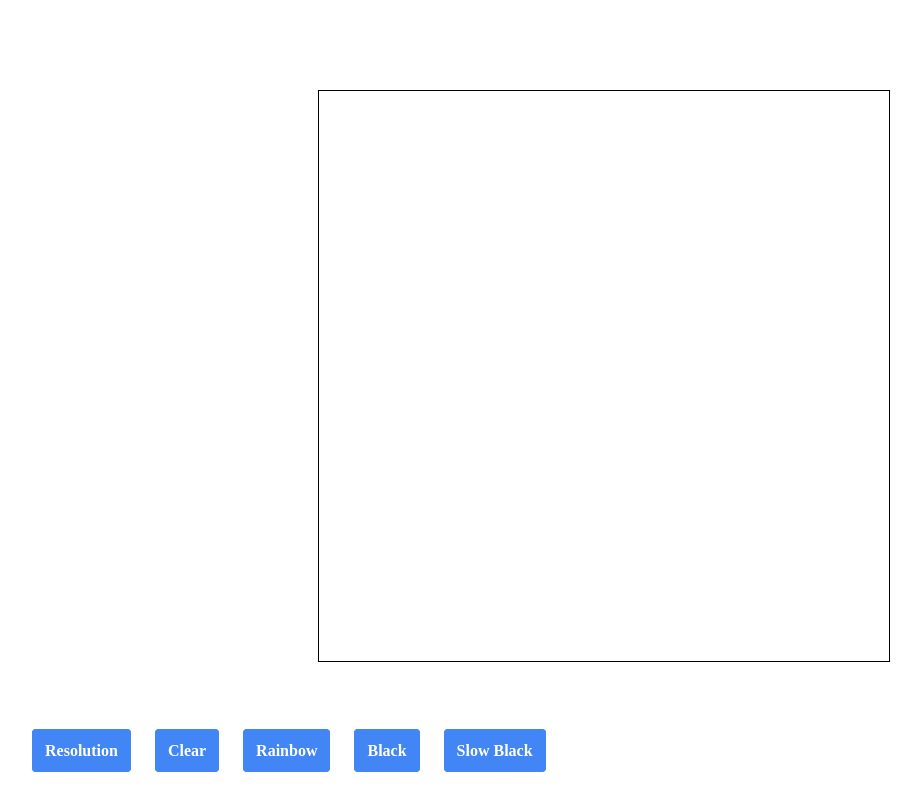
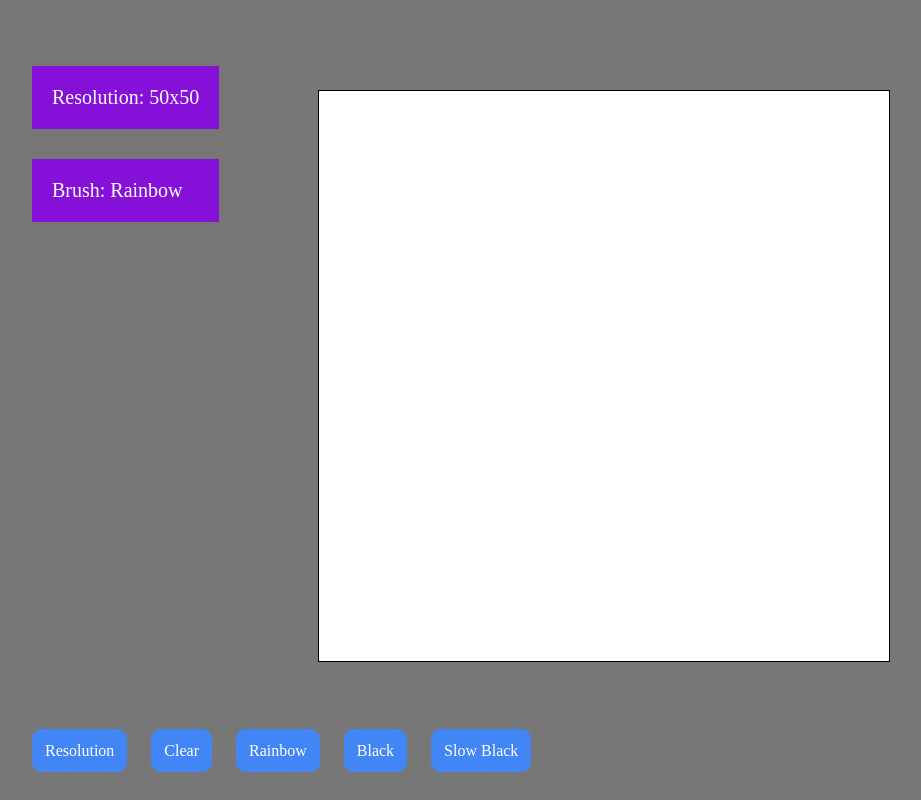
Before and after one commit to Shaamyl/etch-a-sketch, a plain HTML site: page index.html in a window 1280 px wide. Both pictures are taken after a click on the element "Rainbow". Shown: the whole page, without its empty margins (36-957 px from the left). Drawn offline with Linux system fonts and the light colour scheme.

Commit message:
Added styling and Status Bar

```diff
--- a/index.html
+++ b/index.html
@@ -6,6 +6,10 @@
 		<link href="styles/style.css" rel="stylesheet">
 	</head>
 	<body>
+		<ul class="statusBar">
+		<div class="resolution">Resolution: 50x50</div>
+		<div class="brush">Brush: Black</div>
+		</ul>
 		<ul class="navBar">
 			<div class="chooseNumberButton">Resolution</div>
 			<div class="clearButton">Clear</div>
--- a/scripts/main.js
+++ b/scripts/main.js
@@ -1,6 +1,7 @@
 let gridContainer = document.querySelector('.gridContainer');
-let totalBoxes = 100; //default total boxes
-
+let totalBoxes = 2500; //default total boxes
+let resolutionStatus = document.querySelector('.resolution');
+let brush = document.querySelector('.brush');
 
 gridContainer.setAttribute("style", createGridRule(totalBoxes)); //adding rule to make grid container's columns equal to totalBoxes**(1/2)
 
@@ -23,6 +24,7 @@ chooseNumberButton.addEventListener('click', function listen(e) {
 	totalBoxes = newTotalBoxes**2;
 	createGrid(totalBoxes);	//creating grid with new dimensions
 	gridContainer.setAttribute("style", createGridRule(totalBoxes));
+	resolutionStatus.textContent = "Resolution: " + totalBoxes**(1/2) + "x" + totalBoxes**(1/2);
 
 });
 
@@ -41,6 +43,7 @@ clearButton.addEventListener('click', (e1) => {
 let rainbowButton = document.querySelector('.rainbowButton');
 
 rainbowButton.addEventListener('click', (e1) => {
+	brush.textContent="Brush: Rainbow";
 	let divs = document.querySelectorAll('.gridContainer>div');
 	divs.forEach((div) => {
 		div.removeEventListener('mouseenter', rainbowButtonListener); //remove any previous listeners attached to div
@@ -62,6 +65,7 @@ function rainbowButtonListener(e){ //listener attached to each div when rainbowB
 let blackButton = document.querySelector('.blackButton');
 
 blackButton.addEventListener('click', (e1) => {
+	brush.textContent="Brush: Black";
 	let divs = document.querySelectorAll('.gridContainer>div');
 	divs.forEach((div) => {
 		div.removeEventListener('mouseenter', rainbowButtonListener);
@@ -79,6 +83,7 @@ function blackButtonListener(e){
 let slowButton = document.querySelector('.slowButton');
 
 slowButton.addEventListener('click', (e1) => {
+	brush.textContent="Brush: Slow Black";
 	let divs = document.querySelectorAll('.gridContainer>div');
 	divs.forEach((div) => {
 		div.removeEventListener('mouseenter', rainbowButtonListener);
@@ -90,6 +95,7 @@ slowButton.addEventListener('click', (e1) => {
 });
 
 function slowButtonListener(e){
+
 			let currentColor = window.getComputedStyle(e.target ,null).getPropertyValue('background-color');
 			if(currentColor === "rgba(0, 0, 0, 0)"){
 				e.target.style.backgroundColor = "rgba(0,0,0,0.1)";
--- a/styles/style.css
+++ b/styles/style.css
@@ -1,4 +1,9 @@
+body{
+	background-color:#777;
+}
+
 .gridContainer{
+	background-color:white;
 	display:grid;
 	position:absolute;
 	margin: 0;
@@ -28,10 +33,11 @@
 	display:inline;
 	background-color:#4285f4;
 	color:white;
-	font-weight:bold;
+
 	padding: 12px;
 	border: 1px solid #4285f4;
-	border-radius:4px;
+	border-radius:10px;
+
 	margin-right:20px;
 }
 .chooseNumberButton:hover, .clearButton:hover, .rainbowButton:hover, .blackButton:hover, .slowButton:hover{
@@ -40,3 +46,25 @@
 	cursor:pointer;
 	border:0.3px solid #000;
 }
+
+.chooseNumberButton:active, .clearButton:active, .rainbowButton:active, .blackButton:active, .slowButton:active{
+	background-color:#5396f5;
+	text-decoration:none;
+	cursor:pointer;
+	border:0.3px solid #000;
+}
+
+.statusBar{
+	position:absolute;
+	top:8.2%;
+	margin:0;
+}
+
+.statusBar div{
+	color:white;
+	background-color:#8510d8;
+	font-size:20px;
+	padding:20px;
+	margin-bottom:30px;
+	margin-left:20px;
+}
```
